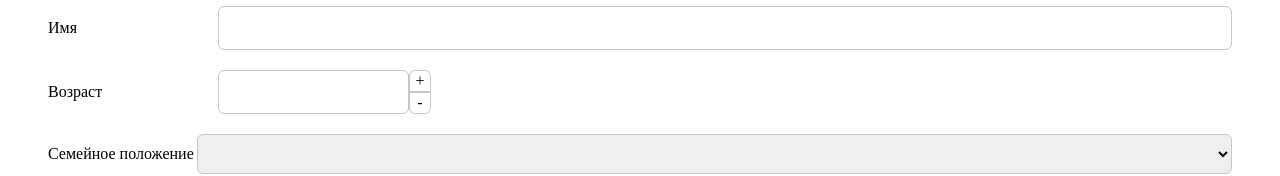
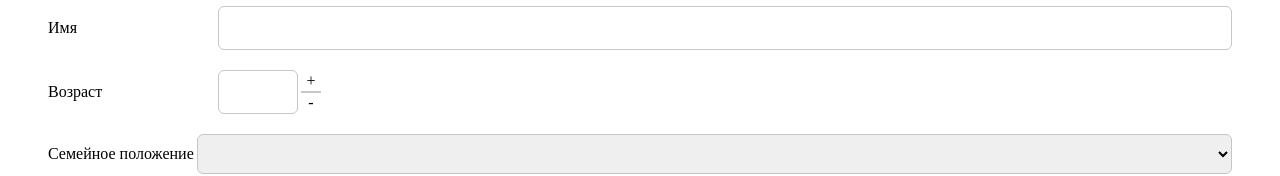
Before and after one commit to olegp306/jsonform, a React (Create React App) app: page / in a window 1280 px wide. Shown: the part 137-313 px from the top of the page. Built offline with nearby package versions, Linux system fonts and the light colour scheme.

Commit message:
Add Input number styles

```diff
--- a/src/components/counter/Counter.jsx
+++ b/src/components/counter/Counter.jsx
@@ -6,7 +6,7 @@ import s from './Counter.module.scss'
 const Counter = ({classname, ...rest }) => {
   return (
     <div className={s.counterWrapper}>
-      <Input type="number" className={s.input} {...rest}/>
+      <Input type="number" className={cn(s.input,s.inputText)} {...rest}/>
         <div className={s.buttonsWrapper}>
             <div className={cn(s.button,s.plusButton)}>+</div>
             <div className={cn(s.button,s.minusButton)}>-</div>
--- a/src/components/counter/Counter.module.scss
+++ b/src/components/counter/Counter.module.scss
@@ -2,10 +2,15 @@
   display: flex;
   justify-items: center;
   align-items: center;
+  width: 270px;
 }
 
 .input[type="number"]::-webkit-inner-spin-button {
   -webkit-appearance: none;
+}
+.inputText {
+  text-align: center;
+  padding-left: 0px;
 }
 
 .buttonsWrapper {
@@ -19,18 +24,28 @@
   justify-content: center;
   align-items: center;
   width: 20px;
+  height: 20px;
+  margin-left: 3px;
+  border-radius: 6px;
 
-  border: #C6C6C6 1px solid;
-  border-radius: 6px;
-  height: 20px;
+  &:hover {
+    background-color: #fed24a;
+    cursor: pointer;
+  }
+
+  &:active {
+    background-color: #c39d2f;
+  }
 }
 
-.plusButton{
-   border-bottom-left-radius: 0px;
+.plusButton {
+  border-bottom-left-radius: 0px;
   border-bottom-right-radius: 0px;
+  border-bottom: #c6c6c6 1px solid;
 }
 
-.minusButton{
+.minusButton {
   border-top-left-radius: 0px;
   border-top-right-radius: 0px;
+  border-top: #c6c6c6 1px solid;
 }
```
